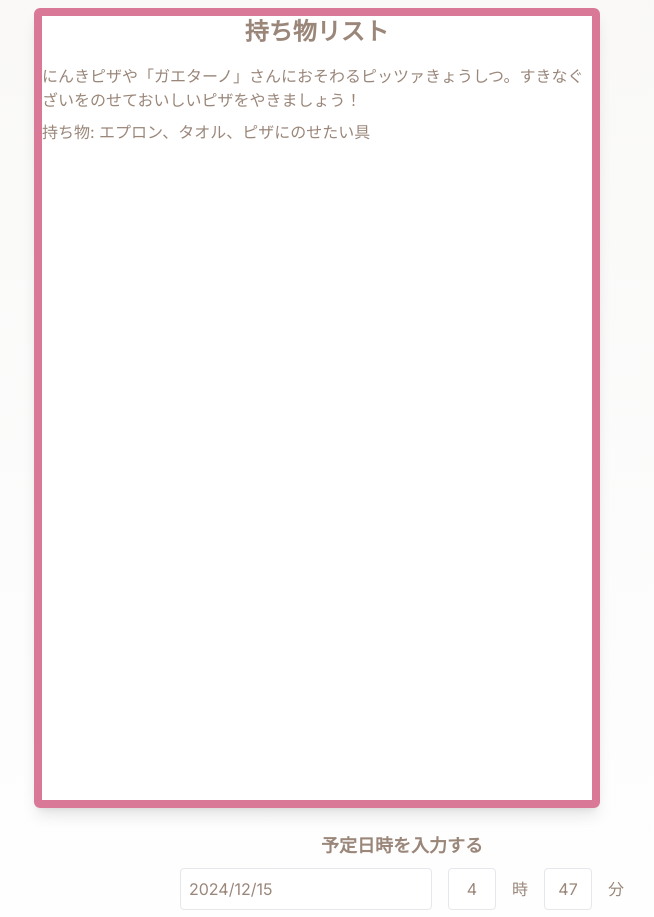
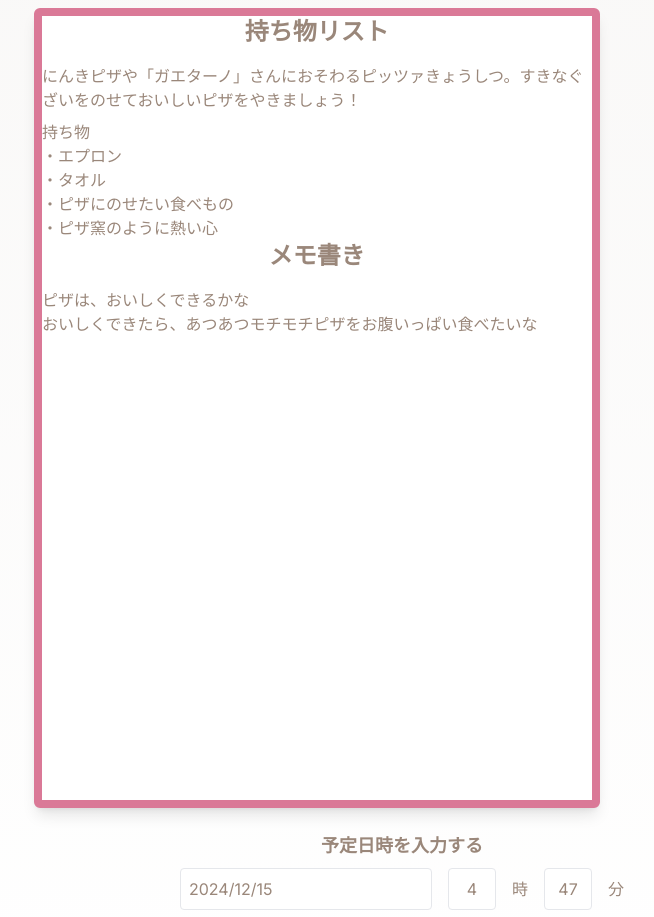
Before and after one commit to tech0mg/Hidarihashi-Frontend, a Next.js app: page /customers/shiori_check in a window 1280 px wide. Shown: the part 2600-3517 px from the top of the page, without its empty margins (238-892 px from the left). Built offline with nearby package versions, Linux system fonts and the light colour scheme; no server answers.

Commit message:
文言追記

```diff
--- a/src/app/customers/shiori/page4/page.jsx
+++ b/src/app/customers/shiori/page4/page.jsx
@@ -30,7 +30,7 @@ const PackingList = ({ items, onItemChange }) => (
 const MemoryRecorder = ({ memory, onMemoryChange }) => (
   <div className="flex-1 flex flex-col">
     <h2 className="text-sm sm:text-base font-bold text-center mb-2 text-gray-600">
-      思い出のきろく
+      メモ書き
     </h2>
     <textarea
       value={memory}
--- a/src/app/customers/shiori_check/page.jsx
+++ b/src/app/customers/shiori_check/page.jsx
@@ -87,8 +87,14 @@ const ShioriCheck = () => {
                 <ShioriCard>
                     <h2 className="text-2xl font-bold mb-4 text-center">持ち物リスト</h2>
                     <p className="mb-2">にんきピザや「ガエターノ」さんにおそわるピッツァきょうしつ。すきなぐざいをのせておいしいピザをやきましょう！</p>
-                    <p>持ち物: エプロン、タオル、ピザにのせたい具
-                    </p>
+                    <p>持ち物</p>
+                    <p>・エプロン</p>
+                    <p>・タオル</p>
+                    <p>・ピザにのせたい食べもの</p>
+                    <p>・ピザ窯のように熱い心</p>
+                    <h2 className="text-2xl font-bold mb-4 text-center">メモ書き</h2>
+                    <p>ピザは、おいしくできるかな</p>
+                    <p>おいしくできたら、あつあつモチモチピザをお腹いっぱい食べたいな</p>
                 </ShioriCard>
             </div>
 
```
